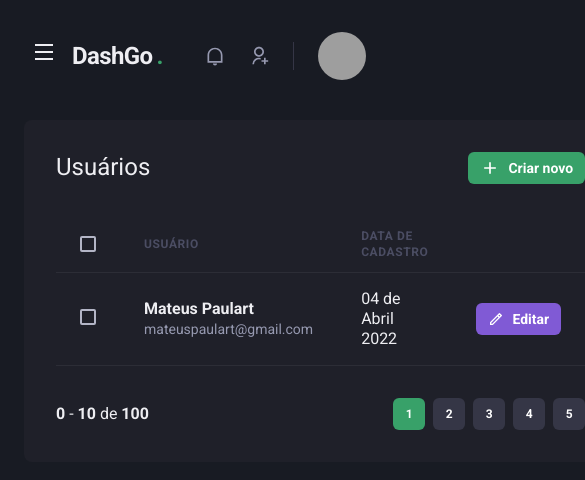
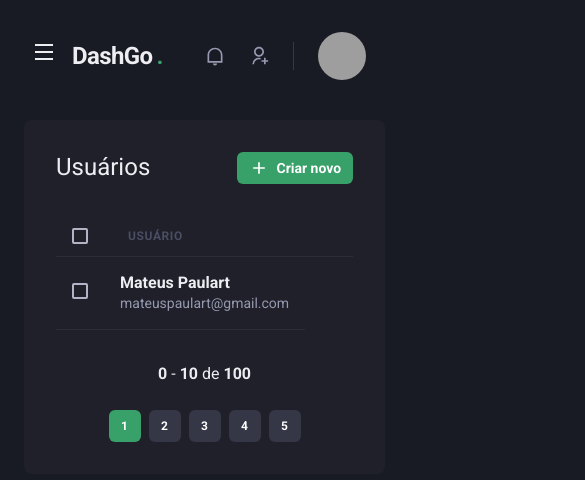
Before and after one commit to Mateusp23/dashgo, a Next.js app: page /users in a window 390 px wide. Shown: the top 480 px of the page, 585 px wide, since content can reach past the window. Built offline with nearby package versions, Linux system fonts and the light colour scheme; grey boxes are pictures that could not be loaded.

Commit message:
Listagem de users responsiva

```diff
--- a/src/components/Pagination/index.tsx
+++ b/src/components/Pagination/index.tsx
@@ -4,7 +4,7 @@
 export function Pagination() {
   return (
     <Stack
-      direction="row"
+      direction={["column", "row"]}
       mt="8"
       justify="space-between"
       align="center"
--- a/src/pages/users/index.tsx
+++ b/src/pages/users/index.tsx
@@ -11,7 +11,8 @@
   Checkbox,
   Tbody,
   Td,
-  Text
+  Text,
+  useBreakpointValue
 } from '@chakra-ui/react';
 import { Header } from '../../components/Header';
 import { Sidebar } from '../../components/Sidebar';
@@ -19,6 +20,11 @@
 import { Pagination } from '../../components/Pagination';
 
 export default function UserList() {
+  const isWideVersion = useBreakpointValue({
+    base: false,
+    lg: true,
+  });
+
   return (
     <Box>
       <Header />
@@ -44,26 +50,27 @@
           <Table colorScheme="whiteAlpha">
             <Thead>
               <Tr>
-                <Th px="6" color="gray.300" width="8">
+                <Th px={["4", "4", "6"]} color="gray.300" width="8">
                   <Checkbox colorScheme="green"/>
                 </Th>
                 <Th>Usuário</Th>
-                <Th>Data de cadastro</Th>
+                { isWideVersion && <Th>Data de cadastro</Th> }
                 <Th width="8"></Th>
               </Tr>
             </Thead>
             <Tbody>
               <Tr>
-                <Td px="6">
+                <Td px={["4", "4", "6"]}>
                   <Checkbox colorScheme="green"/>
                 </Td>
-                <Td px="6">
+                <Td px={["4", "4", "6"]}>
                   <Box>
                     <Text fontWeight="bold">Mateus Paulart</Text>
                     <Text fontSize="sm" color="gray.300">mateuspaulart@gmail.com</Text>
                   </Box>
                 </Td>
-                <Td>04 de Abril 2022</Td>
+                { isWideVersion && <Td>04 de Abril 2022</Td> }
+                { isWideVersion &&
                   <Td>
                     <Button
                       as="a"
@@ -75,6 +82,7 @@
                       Editar
                     </Button>
                   </Td>
+                }
               </Tr>
             </Tbody>
           </Table>
```
Lines whose indentation alone changed are shown as unchanged.
